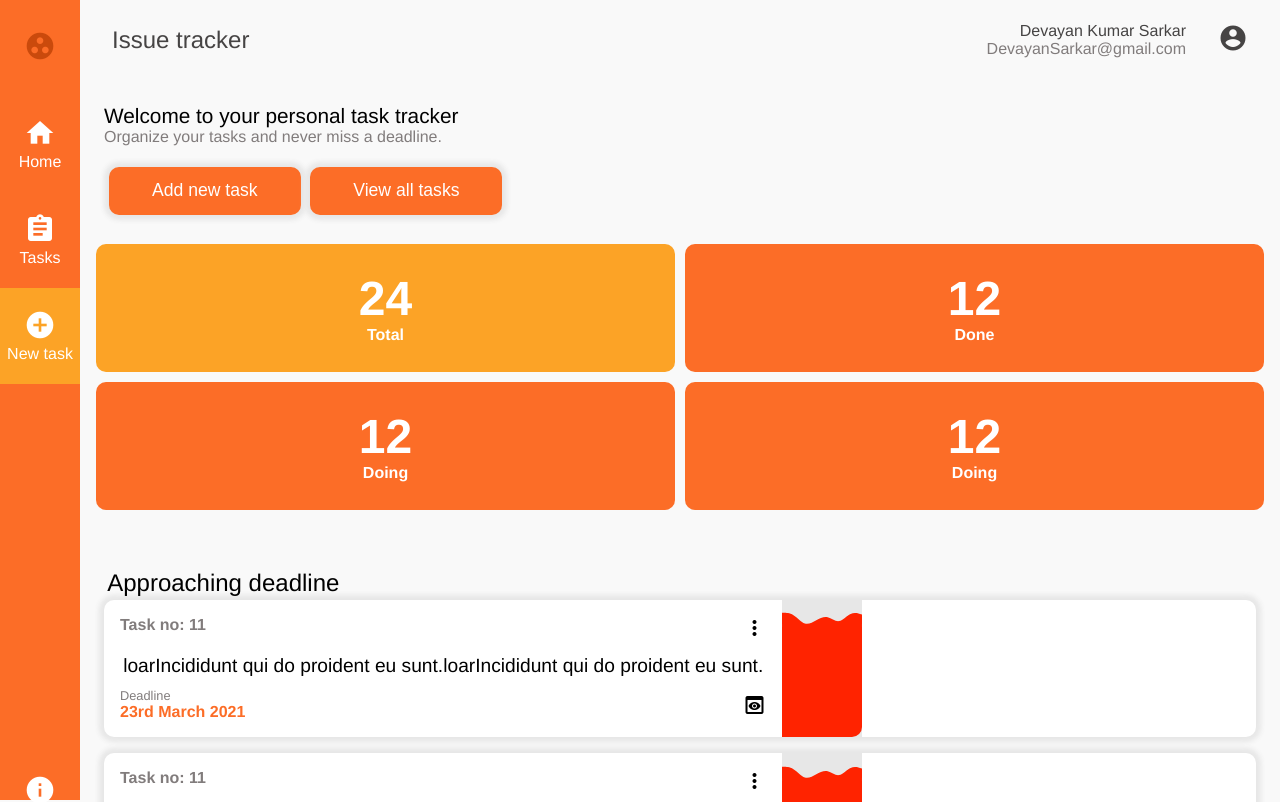
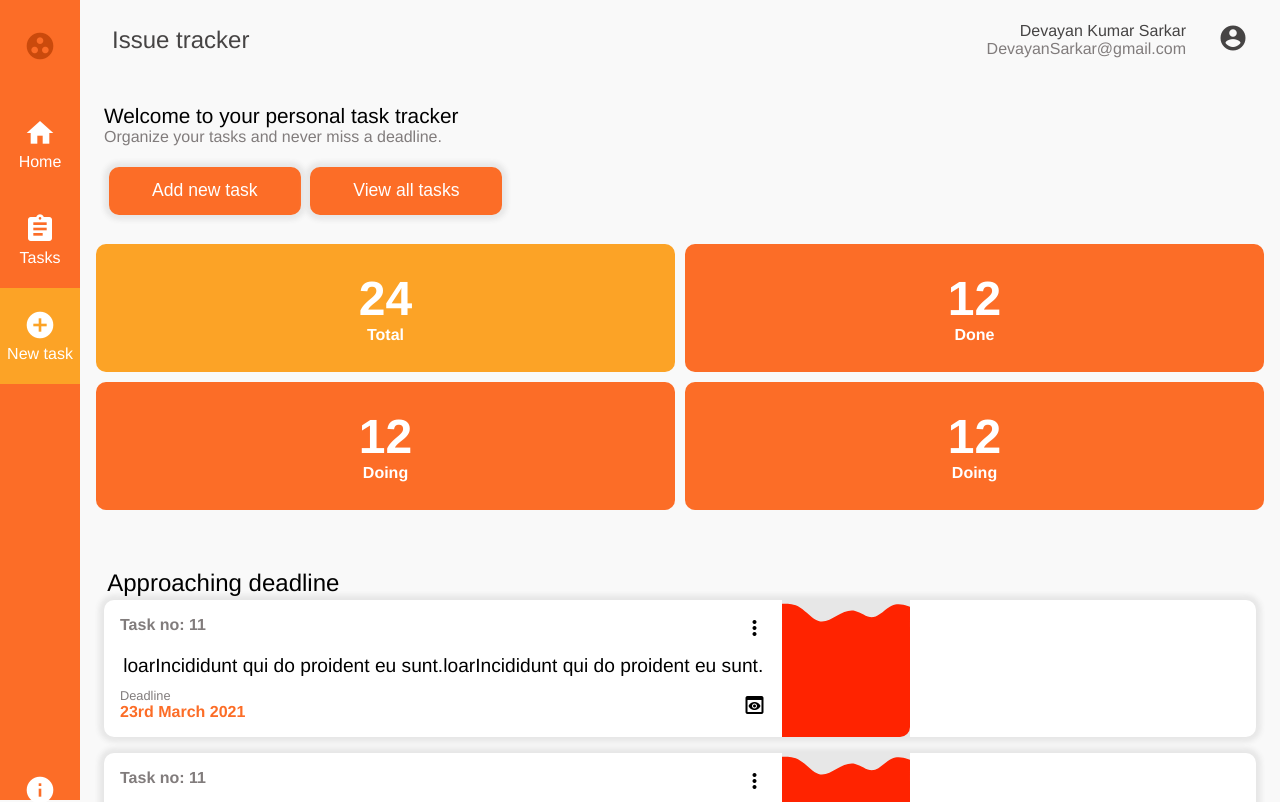
Before and after one commit to devayansarkar/issue-tracker, a Vue app in the folder frontend/: page /home in a window 1280 px wide. Shown: the top 802 px of the page. Built offline with nearby package versions, Linux system fonts and the light colour scheme.

Commit message:
Adjusting the width of the status section

```diff
--- a/frontend/src/styles/task.card.styles.scss
+++ b/frontend/src/styles/task.card.styles.scss
@@ -64,7 +64,7 @@
     }
 
     .status {
-        width: 5rem;
+        width: 8rem;
         background-color: $light_grey;
         display: flex;
         justify-content: flex-end;
```
